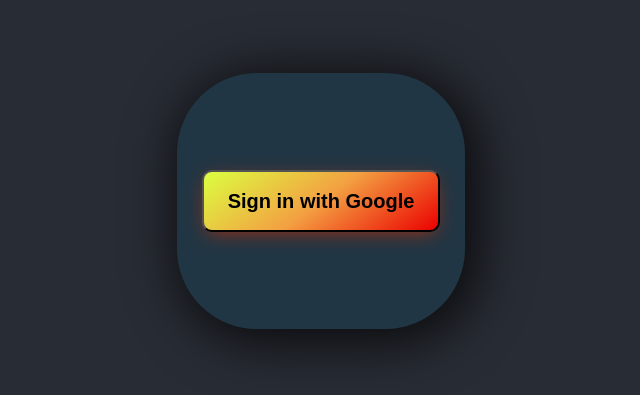
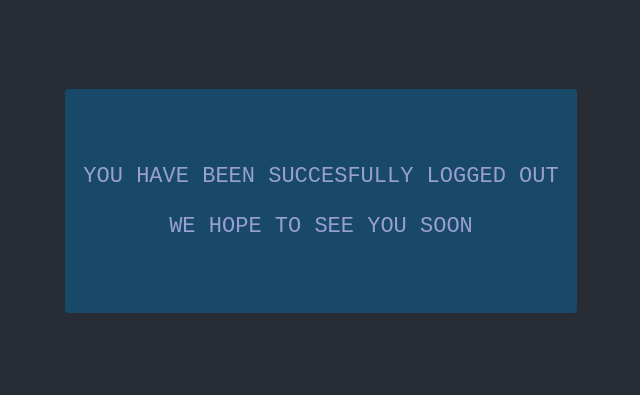
Before and after one commit to zu-do/prog-sist-inzin-projektas, a React (Create React App) app in the folder chat-web/: page /exit in a window 1280 px wide. Shown: the part 171-566 px from the top of the page, without its empty margins (319-959 px from the left). Built offline with nearby package versions, Linux system fonts and the light colour scheme.

Commit message:
added exit page and navigation to website

```diff
--- a/chat-web/package.json
+++ b/chat-web/package.json
@@ -10,8 +10,11 @@
     "@types/node": "^16.11.25",
     "@types/react": "^17.0.39",
     "@types/react-dom": "^17.0.11",
+    "firebase": "^9.6.8",
     "react": "^17.0.2",
     "react-dom": "^17.0.2",
+    "react-firebase-hooks": "^5.0.3",
+    "react-router-dom": "^6.2.2",
     "react-scripts": "5.0.0",
     "web-vitals": "^2.1.4"
   },
@@ -40,6 +43,6 @@
     ]
   },
   "devDependencies": {
-    "typescript": "^4.5.5"
+    "typescript": "^4.6.2"
   }
 }
--- a/chat-web/src/App.css
+++ b/chat-web/src/App.css
@@ -1,4 +1,5 @@
 /* utilities */
+
 .bolt {
   border: 4px solid rgba(0,0,0,0);
   border-bottom: 22px solid #ffdf00;
@@ -105,7 +106,7 @@
   height: 2rem;
   background-color: azure;
   padding: 0.5rem;
-  /* display: none; */
+  display: none;
   /* display: none; */  /* before logging in display none -  after display flex or smth*/
 }
 .main{
--- a/chat-web/src/App.tsx
+++ b/chat-web/src/App.tsx
@@ -1,11 +1,12 @@
 import React, { useEffect, useState } from 'react';
 import './App.css';
-
+import { BrowserRouter, Link, Outlet } from "react-router-dom";
 import firebase from 'firebase/compat/app';
 import 'firebase/compat/auth';
 import 'firebase/compat/firestore';
 import { getAuth, onAuthStateChanged, signInWithPopup , signOut} from "firebase/auth";
 import { GoogleAuthProvider } from "firebase/auth";
+import ExitPage from './components/ExitPage';
 firebase.initializeApp({
   apiKey: "AIzaSyCa9bz6v8yGfJHHktwx0hGvzf_NqOy6QY8",
   authDomain: "chat-web-projektas.firebaseapp.com",
@@ -44,6 +45,7 @@
   return (
 
     <div className='head' id = 'head' >      {/*section seen when loggen in */}
+    {/* <Link to="/"></Link> */}
     <span> Imperio 	&#9889; </span>
         <SignOut/>
         <div className='container'>
@@ -124,11 +126,12 @@
 
   return (
     <>
-      <button className="signOutButton" onClick={()=>{signOut(auth).then(() => {
+      <Link to="exit"><button className="signOutButton" onClick={()=>{signOut(auth).then(() => {
+
   // Sign-out successful.
 }).catch((error) => {
   // An error happened.
-});}} >Sign out</button>
+});}} >Sign out</button></Link>
     </>
   )
 
--- /dev/null
+++ b/chat-web/src/ExitPage.css
@@ -0,0 +1,30 @@
+.ExitPage {
+    background-color: #282c34;
+    min-height: 100vh;
+
+}
+
+.ExitMain {
+    display: flex;
+    align-items: center;
+    justify-content: center;
+    height: calc(100vh - 3.5rem);
+}
+
+.Message{
+    display: flex;
+    align-items: center;
+    justify-content: center;
+    width: 40%;
+    font-family: "JetBrains Mono",monospace;
+    font-size: 22px;
+    height: 30%;
+    background-color: #194969;
+    border-radius: 4px;
+    border-width: 0;
+    box-shadow: #7373af;
+    box-sizing: border-box;
+    opacity: 1;
+    text-align: center;
+    color: #999ed3;
+  }
--- /dev/null
+++ b/chat-web/src/components/ExitPage.tsx
@@ -0,0 +1,20 @@
+import React from 'react';
+import { Outlet } from 'react-router-dom';
+import "../ExitPage.css";
+
+export default function ExitPage(){
+
+    return (
+
+        <div className='ExitPage'>
+            <div className='ExitMain'>
+                <section className='Message'>
+                    YOU HAVE BEEN SUCCESFULLY LOGGED OUT
+                    <br></br>
+                    <br></br>
+                    WE HOPE TO SEE YOU SOON
+                </section>
+            </div>
+        </div>
+    )
+}
--- a/chat-web/src/index.tsx
+++ b/chat-web/src/index.tsx
@@ -3,11 +3,25 @@
 import './index.css';
 import App from './App';
 import reportWebVitals from './reportWebVitals';
+import ExitPage from './components/ExitPage';
+import {
+  BrowserRouter,
+  Routes,
+  Route,
+  Outlet,
+} from "react-router-dom";
 
 ReactDOM.render(
   <React.StrictMode>
-    <App />
+  <BrowserRouter>
+    <Routes>
+      <Route path="/" element={<App />}/>
+      <Route path="exit" element={<ExitPage/>}/>
+    </Routes>
+  </BrowserRouter>
+    {/* <App /> */}
   </React.StrictMode>,
+
   document.getElementById('root')
 );
 
--- a/chat-web/tsconfig.json
+++ b/chat-web/tsconfig.json
@@ -18,7 +18,7 @@
     "resolveJsonModule": true,
     "isolatedModules": true,
     "noEmit": true,
-    "jsx": "react-jsx"
+    "jsx": "preserve"
   },
   "include": [
     "src"
```
Also changed, not shown: 1 other file (tests, documents, lock files or other folders).
